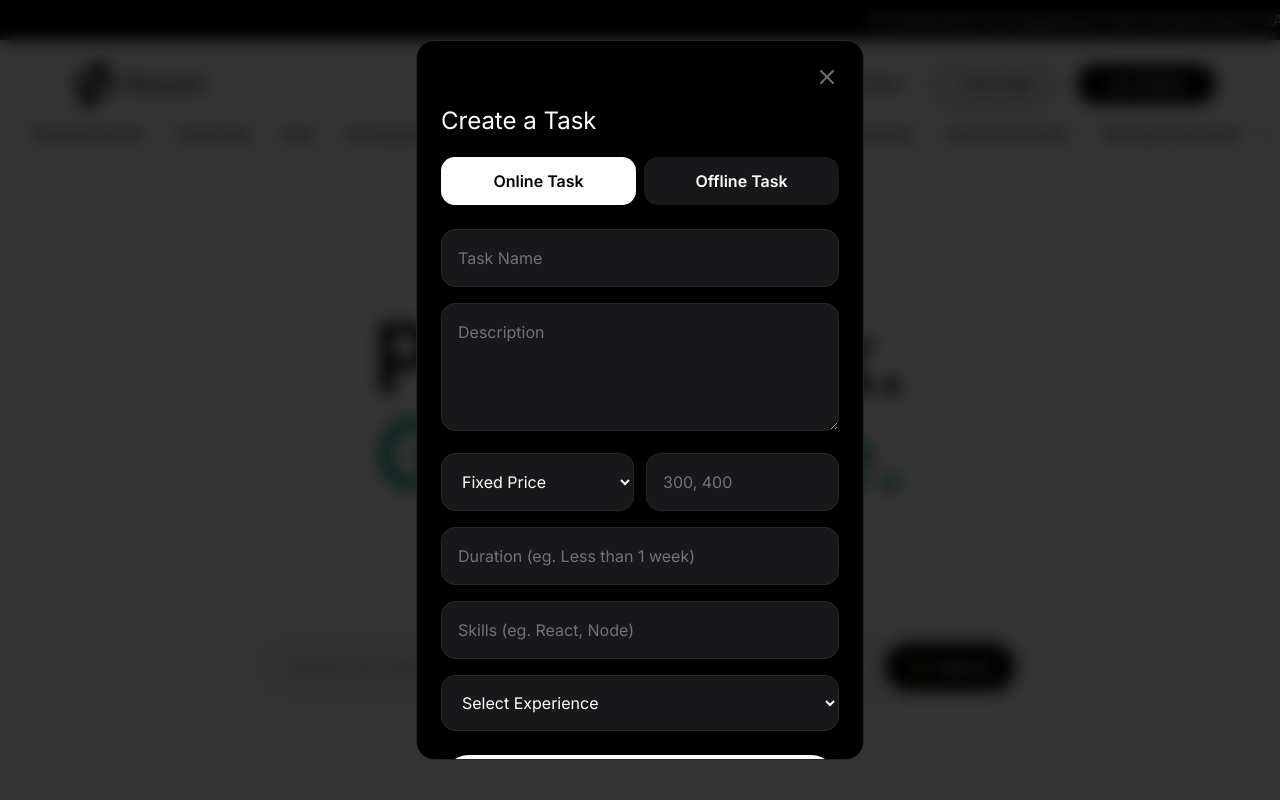
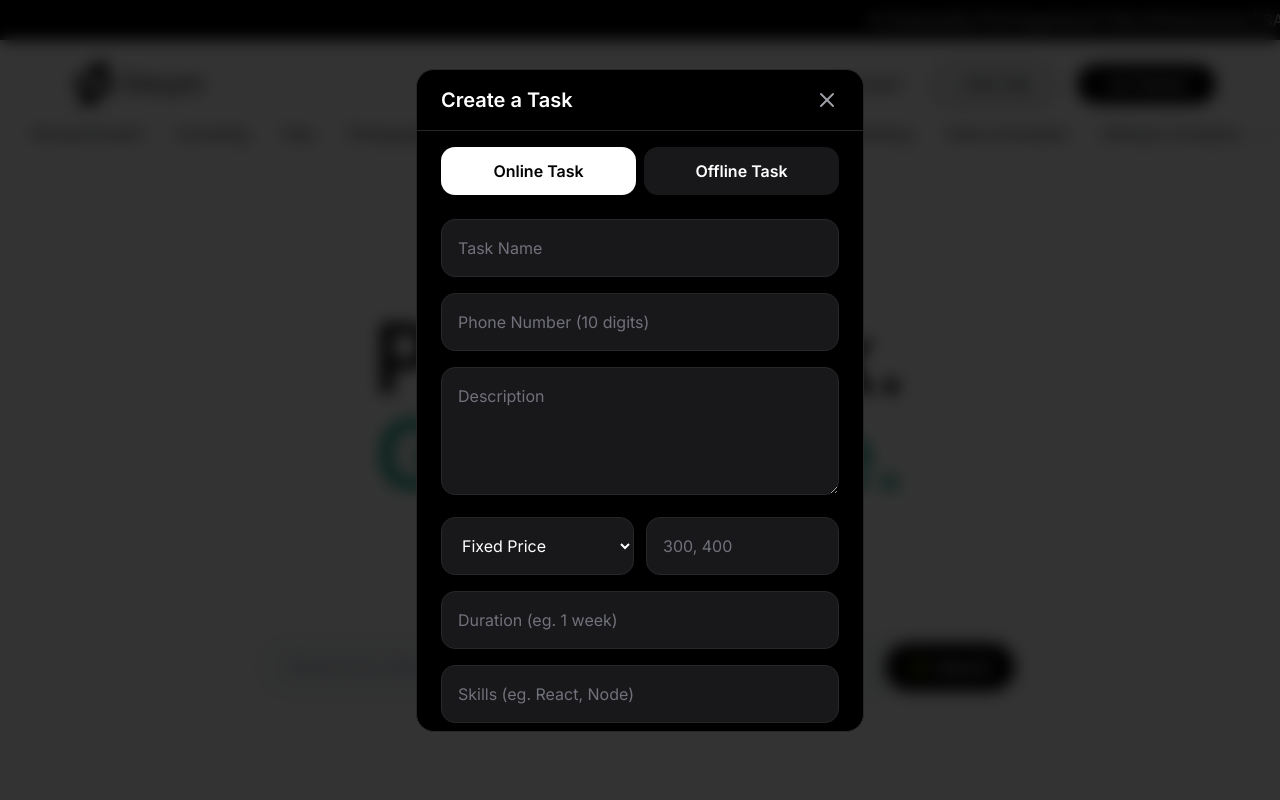
Before and after one commit to sayzo-lab-org/sayzo_web, a Next.js app: page / in a window 1280 px wide. Both pictures are taken after a click on the button "+ Post Task". Shown: the top 800 px of the page. Built offline with nearby package versions, Linux system fonts and the light colour scheme.

Commit message:
Changes TaskModel url

```diff
--- a/components/TaskModal.jsx
+++ b/components/TaskModal.jsx
@@ -1,17 +1,20 @@
 "use client";
-
 
 import { useState } from "react";
 import { X } from "lucide-react";
 import { motion, AnimatePresence } from "framer-motion";
-const TASK_SHEET_URL = "https://script.google.com/macros/s/AKfycbwH9_Cr7-Nxof5IMI50-CBmHuTEVNsj9DuqD_P-4SStHXKn_RAE8GRIPp3rLYh7l9ry/exec";
+
+const TASK_SHEET_URL =
+  "https://script.google.com/macros/s/AKfycby70OpETCyZBI-lZt5LGzL9o1uPp5EHbJrx91uCeO9YdOgJT-kFe_zaaXW_xH4XwIbK6A/exec";
 
 const TaskModal = ({ isOpen, onClose }) => {
   const [loading, setLoading] = useState(false);
+  const [success, setSuccess] = useState(false);
   const [taskType, setTaskType] = useState("online");
 
   const [form, setForm] = useState({
     taskName: "",
+    phone: "",
     location: "",
     description: "",
     budgetType: "fixed",
@@ -24,7 +27,6 @@ const TaskModal = ({ isOpen, onClose }) => {
   const handleChange = (e) => {
     const { name, value } = e.target;
 
-
     if (name === "budgetType") {
       setForm((p) => ({ ...p, budgetType: value, amount: "" }));
       return;
@@ -34,32 +36,19 @@ const TaskModal = ({ isOpen, onClose }) => {
   };
 
   const submitTask = async () => {
+    if (form.phone.length !== 10) return;
+
     setLoading(true);
 
     try {
-      // ===============================
-      // ❌ SUPABASE (KEEP COMMENTED)
-      // ===============================
-      /*
-      await fetch("/api/task", {
-        method: "POST",
-        headers: { "Content-Type": "application/json" },
-        body: JSON.stringify({ ...form, taskType }),
-      });
-      */
-
-      // ===============================
-      // ✅ GOOGLE SHEET (TASKS)
-      // ===============================
       await fetch(TASK_SHEET_URL, {
         method: "POST",
-        mode: "no-cors", // 🔥 REQUIRED
-        headers: {
-          "Content-Type": "application/json",
-        },
+        mode: "no-cors", // ✅ kept as requested
+        headers: { "Content-Type": "application/json" },
         body: JSON.stringify({
           taskType,
           taskName: form.taskName,
+          phone: form.phone,
           location: taskType === "offline" ? form.location : "",
           description: form.description,
           budgetType: form.budgetType,
@@ -70,18 +59,31 @@ const TaskModal = ({ isOpen, onClose }) => {
         }),
       });
 
-      // ⚠️ no response reading here
-      alert("Task Posted Successfully. We'll get back to you in 24hrs");
-      onClose();
+      // ✅ Optimistic success (required when using no-cors)
+      setSuccess(true);
+
     } catch (err) {
       console.error(err);
-      alert("Failed to save task");
     } finally {
       setLoading(false);
     }
   };
 
-
+  const resetAndClose = () => {
+    setSuccess(false);
+    setForm({
+      taskName: "",
+      phone: "",
+      location: "",
+      description: "",
+      budgetType: "fixed",
+      amount: "",
+      duration: "",
+      skills: "",
+      experience: "",
+    });
+    onClose();
+  };
 
   const input =
     "w-full bg-[#18181B] text-white placeholder:text-zinc-500 px-4 py-4 my-2 rounded-xl border border-zinc-800 focus:outline-none";
@@ -93,30 +95,49 @@ const TaskModal = ({ isOpen, onClose }) => {
     <AnimatePresence>
       {isOpen && (
         <motion.div
-          className="fixed inset-0 z-999 bg-black/80 backdrop-blur flex items-center justify-center p-4"
+          className="fixed inset-0 z-50 bg-black/80 backdrop-blur flex items-center justify-center p-4"
           initial={{ opacity: 0 }}
           animate={{ opacity: 1 }}
           exit={{ opacity: 0 }}
         >
           <motion.div
-            className="
-              w-full max-w-md bg-black border border-zinc-800 rounded-2xl p-6
-              max-h-[90vh] overflow-y-auto scrollbar-hide
-            "
+            className="w-full max-w-md bg-black border border-zinc-800 rounded-2xl"
             initial={{ scale: 0.95 }}
             animate={{ scale: 1 }}
             exit={{ scale: 0.95 }}
           >
-
-            <div className="flex justify-end mb-4">
-              <button onClick={onClose}>
-                <X className="text-zinc-500 hover:text-white" />
+            {/* HEADER */}
+            <div className="flex justify-between items-center px-6 py-4 border-b border-zinc-800">
+              <h2 className="text-xl text-white font-semibold">
+                Create a Task
+              </h2>
+              <button onClick={resetAndClose}>
+                <X className="text-zinc-400 hover:text-white" />
               </button>
             </div>
 
-            <h2 className="text-2xl text-white mb-5">Create a Task</h2>
+            {/* BODY */}
+            <div className="max-h-[75vh] overflow-y-auto px-6 py-4 scrollbar-hide">
+              {success ? (
+                /* ✅ SUCCESS SCREEN */
+                <div className="flex flex-col items-center justify-center py-20 text-center">
+                  <h3 className="text-white text-xl font-semibold">
+                    Task Posted Successfully
+                  </h3>
+                  <p className="text-zinc-400 mt-2">
+                    We'll get back to you shortly.
+                  </p>
 
-
+                  <button
+                    onClick={resetAndClose}
+                    className="mt-6 bg-white text-black px-6 py-3 rounded-full font-semibold"
+                  >
+                    Close
+                  </button>
+                </div>
+              ) : (
+                <>
+                  {/* Task type */}
                   <div className="flex gap-2 mb-4">
                     {["online", "offline"].map((type) => (
                       <button
@@ -128,7 +149,9 @@ const TaskModal = ({ isOpen, onClose }) => {
                             : "bg-zinc-900 text-white"
                         }`}
                       >
-                  {type === "online" ? "Online Task" : "Offline Task"}
+                        {type === "online"
+                          ? "Online Task"
+                          : "Offline Task"}
                       </button>
                     ))}
                   </div>
@@ -137,7 +160,21 @@ const TaskModal = ({ isOpen, onClose }) => {
                     className={input}
                     placeholder="Task Name"
                     name="taskName"
+                    value={form.taskName}
                     onChange={handleChange}
+                  />
+
+                  <input
+                    className={input}
+                    placeholder="Phone Number (10 digits)"
+                    inputMode="numeric"
+                    value={form.phone}
+                    onChange={(e) => {
+                      const v = e.target.value.replace(/\D/g, "");
+                      if (v.length <= 10) {
+                        setForm((p) => ({ ...p, phone: v }));
+                      }
+                    }}
                   />
 
                   {taskType === "offline" && (
@@ -145,6 +182,7 @@ const TaskModal = ({ isOpen, onClose }) => {
                       className={input}
                       placeholder="Location / Address"
                       name="location"
+                      value={form.location}
                       onChange={handleChange}
                     />
                   )}
@@ -153,9 +191,9 @@ const TaskModal = ({ isOpen, onClose }) => {
                     className={`${input} h-32`}
                     placeholder="Description"
                     name="description"
+                    value={form.description}
                     onChange={handleChange}
                   />
-
 
                   <div className="grid grid-cols-2 gap-3">
                     <select
@@ -165,21 +203,25 @@ const TaskModal = ({ isOpen, onClose }) => {
                       onChange={handleChange}
                     >
                       <option value="fixed">Fixed Price</option>
-                <option value="negotiable">Open to Negotiate</option>
+                      <option value="negotiable">
+                        Open to Negotiate
+                      </option>
                     </select>
 
                     <input
                       className={input}
                       placeholder={amountPlaceholder}
                       name="amount"
+                      value={form.amount}
                       onChange={handleChange}
                     />
                   </div>
 
                   <input
                     className={input}
-              placeholder="Duration (eg. Less than 1 week)"
+                    placeholder="Duration (eg. 1 week)"
                     name="duration"
+                    value={form.duration}
                     onChange={handleChange}
                   />
 
@@ -187,17 +229,21 @@ const TaskModal = ({ isOpen, onClose }) => {
                     className={input}
                     placeholder="Skills (eg. React, Node)"
                     name="skills"
+                    value={form.skills}
                     onChange={handleChange}
                   />
 
                   <select
                     name="experience"
                     className={input}
+                    value={form.experience}
                     onChange={handleChange}
                   >
                     <option value="">Select Experience</option>
                     <option value="beginner">Beginner</option>
-              <option value="intermediate">Intermediate</option>
+                    <option value="intermediate">
+                      Intermediate
+                    </option>
                     <option value="expert">Expert</option>
                   </select>
 
@@ -208,6 +254,9 @@ const TaskModal = ({ isOpen, onClose }) => {
                   >
                     {loading ? "Posting..." : "Post Task"}
                   </button>
+                </>
+              )}
+            </div>
           </motion.div>
         </motion.div>
       )}
```
Lines whose indentation alone changed are shown as unchanged.
